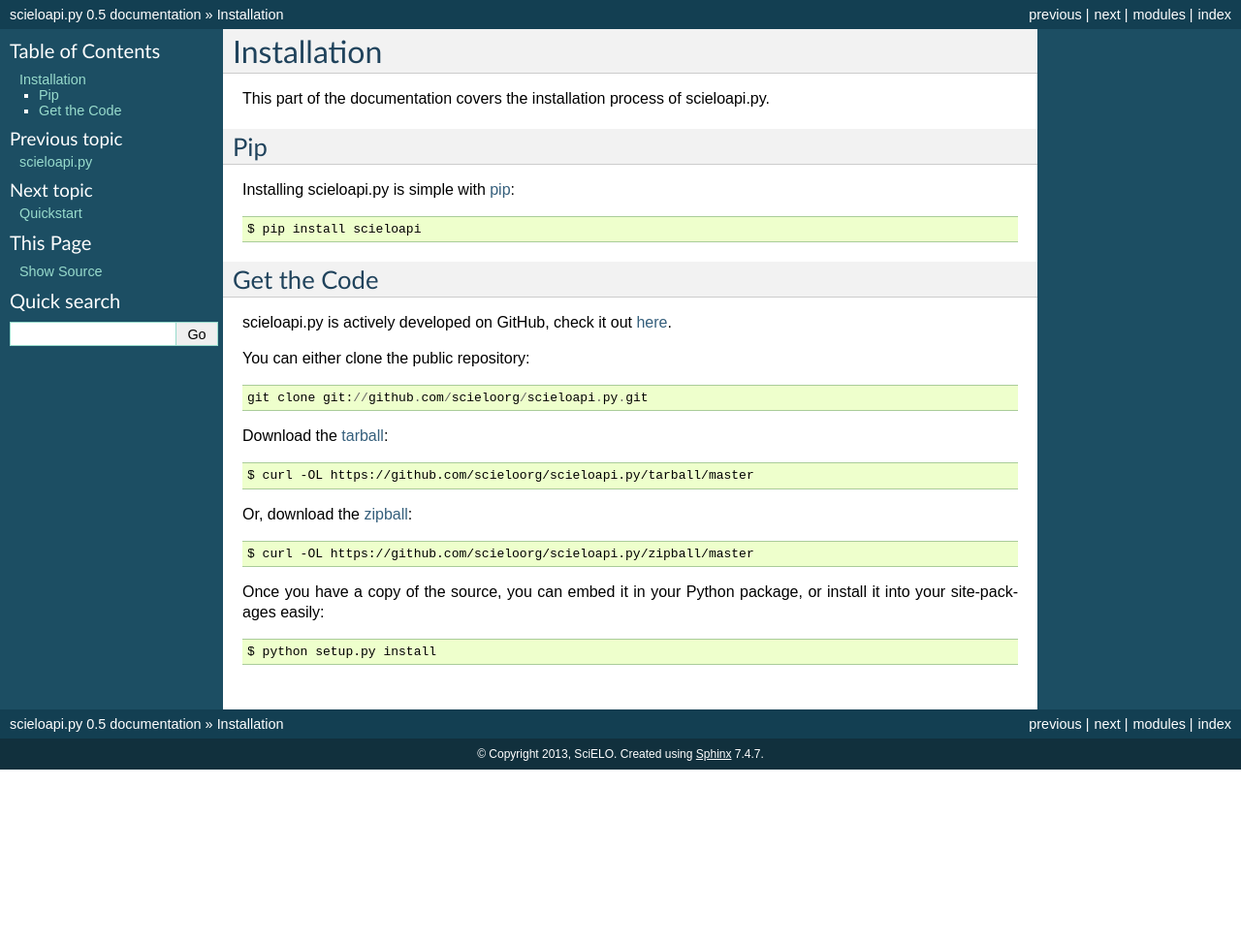
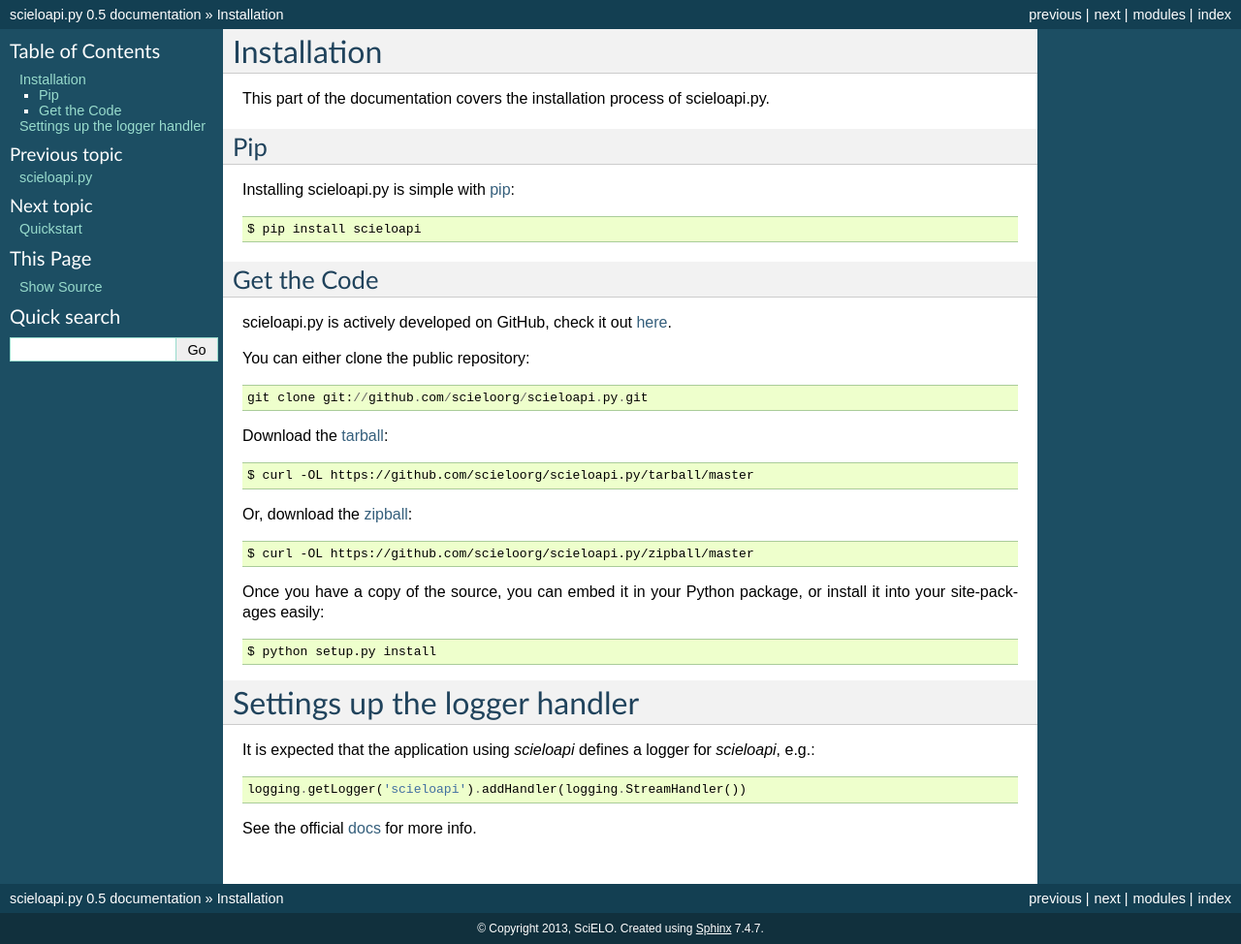
Before and after one commit to scieloorg/scieloapi.py, a Sphinx documentation site: the page built from docs/narr/install.rst, in a window 1280 px wide. Shown: the whole page at 97% size. Built offline with Sphinx 7.4.7, drawn with Linux system fonts in a browser that asks for light colours; before the commit the page ends 900 px from its top, so only the background shows below that.

Commit message:
Added a do-nothing logger handler as default

```diff
--- a/docs/narr/install.rst
+++ b/docs/narr/install.rst
@@ -37,3 +37,13 @@ Once you have a copy of the source, you can embed it in your Python package,
 or install it into your site-packages easily::
 
     $ python setup.py install
+
+
+Settings up the logger handler
+==============================
+
+It is expected that the application using `scieloapi` defines a logger for `scieloapi`, e.g.::
+
+    logging.getLogger('scieloapi').addHandler(logging.StreamHandler())
+
+See the official `docs <http://docs.python.org/2.7/howto/logging.html#configuring-logging>`_ for more info.
--- a/scieloapi/__init__.py
+++ b/scieloapi/__init__.py
@@ -1,5 +1,9 @@
 import pkg_resources
+import logging
 
+# Setting up a do-nothing handler. We expect the application to define
+# the handler for `scieloapi`.
+logging.getLogger(__name__).addHandler(logging.NullHandler())
 
 __version__ = pkg_resources.get_distribution('scieloapi').version
 __user_agent__ = 'scieloapi/%s' % __version__
```
Also changed, not shown: HISTORY.md (+3 -2 lines).
